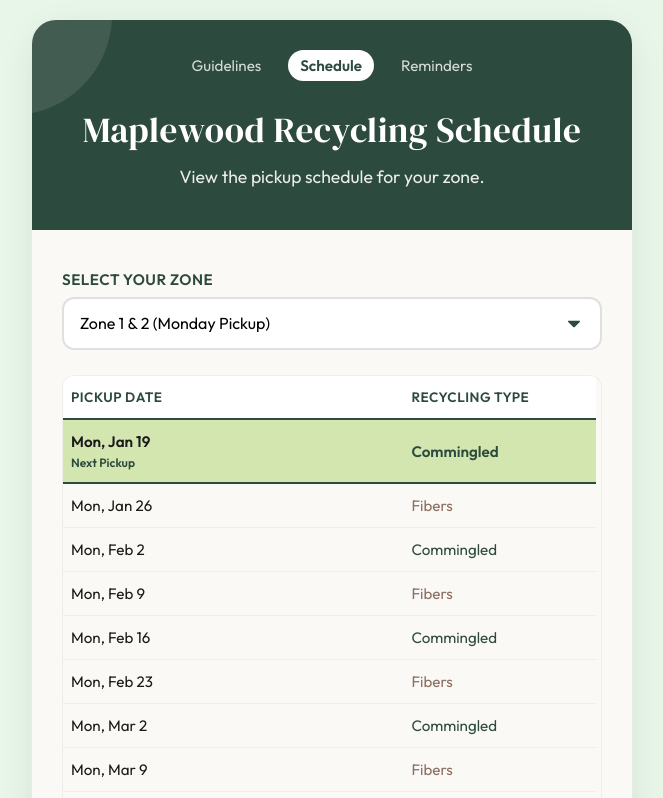
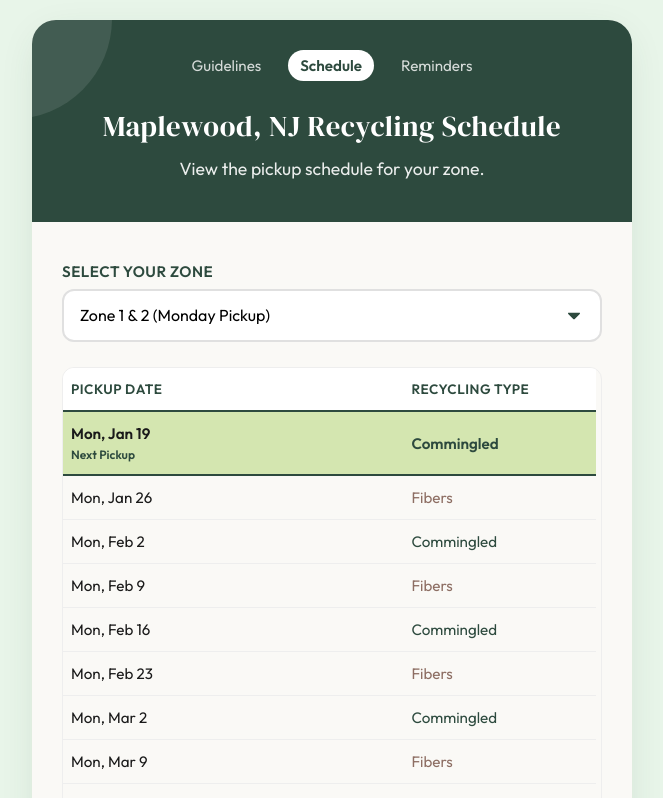
Before and after one commit to franktisellano/maplewoodrecycling, a React (Vite) app: page / in a window 1280 px wide. Shown: the top 798 px of the page, without its empty margins (308-971 px from the left). Built offline with nearby package versions, Linux system fonts and the light colour scheme.

Commit message:
minor tweaks to page header

```diff
--- a/src/components/Layout.jsx
+++ b/src/components/Layout.jsx
@@ -10,7 +10,7 @@ function Layout() {
     const getHeaderTitle = () => {
         switch (location.pathname) {
             case '/':
-                return 'Maplewood Recycling Schedule';
+                return 'Maplewood, NJ Recycling Schedule';
             case '/guidelines':
                 return 'Recycling Guidelines';
             case '/reminders':
--- a/src/index.css
+++ b/src/index.css
@@ -96,7 +96,7 @@ header::before {
 
 h1 {
   font-family: 'DM Serif Display', serif;
-  font-size: 2.2rem;
+  font-size: 1.8rem;
   margin-bottom: 10px;
   font-weight: 400;
   letter-spacing: 0.5px;
```
